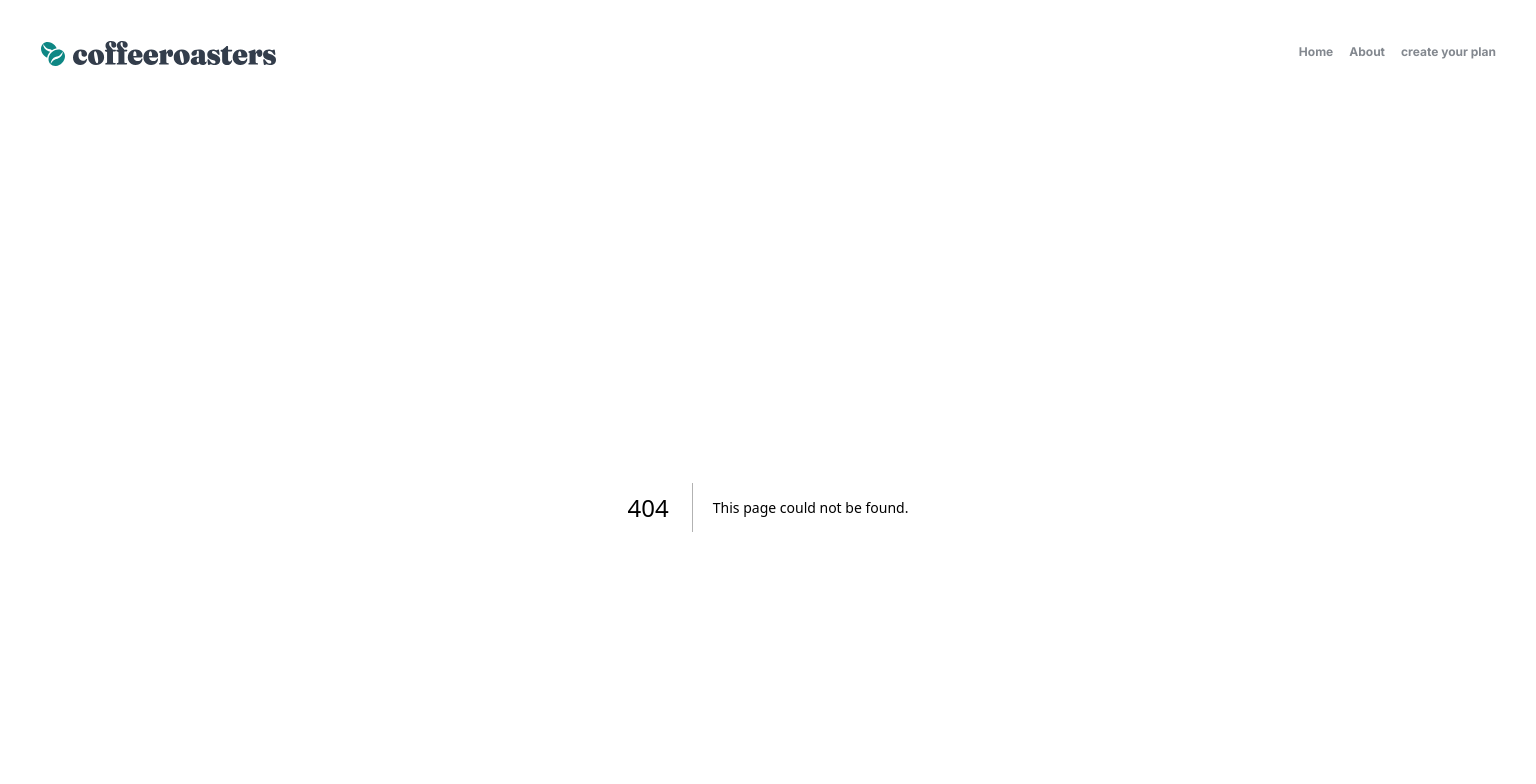
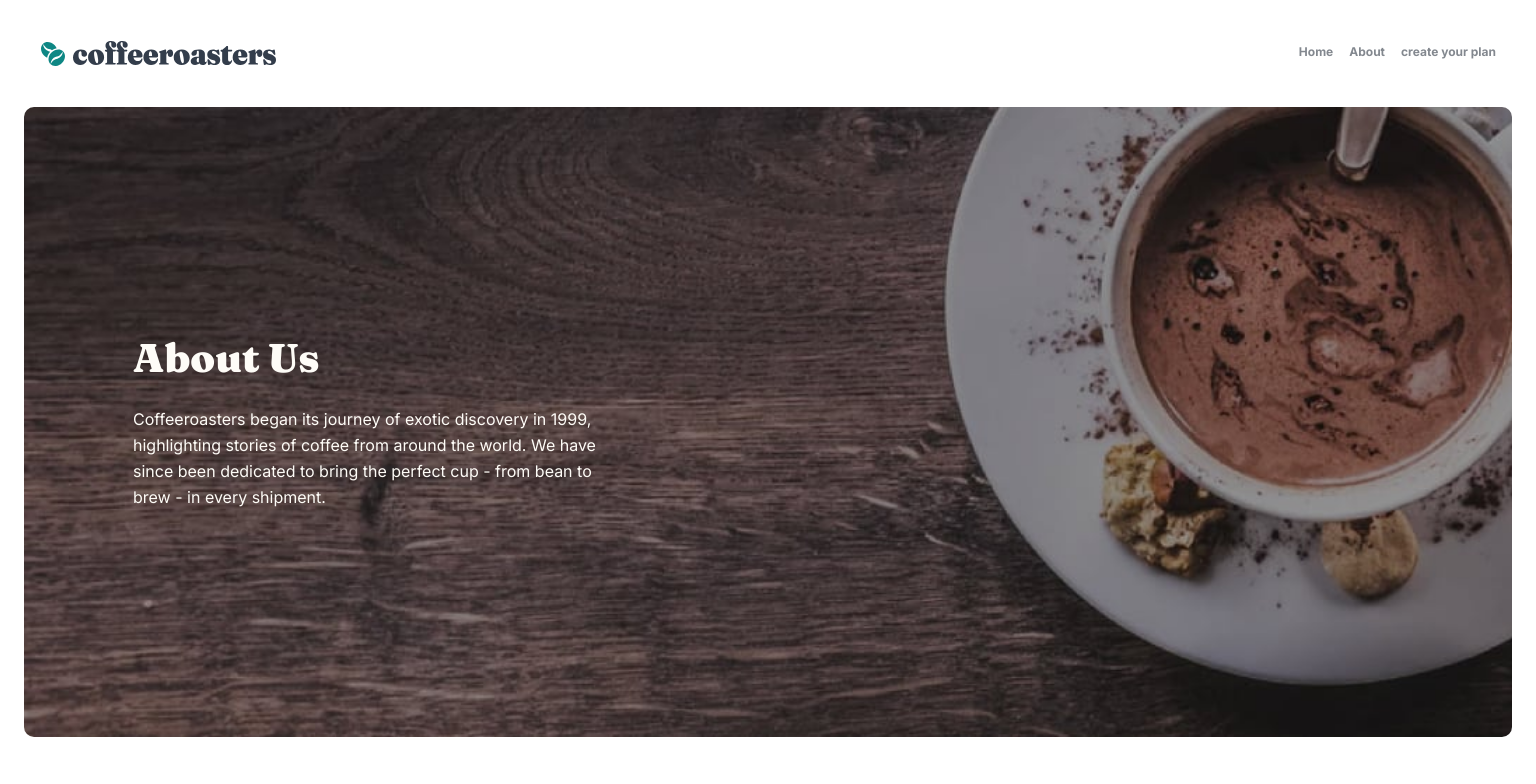
Before and after one commit to dors001/coffeeroaster-subscription-site, a Next.js app: page /about in a window 1536 px wide. Before the commit this address had no page. Shown: the top 784 px of the page. Built offline with nearby package versions, Linux system fonts and the light colour scheme.

Commit message:
Implement about us banner

```diff
--- /dev/null
+++ b/app/about/components/banner.tsx
@@ -0,0 +1,23 @@
+import React from "react";
+
+const AboutBanner = () => {
+  return (
+    <>
+      <div className="about-banner-container">
+        <div className="banner-text-container">
+            <h2 className="about-banner-title heading text-primary-text-color text-center">
+              About Us
+            </h2>
+            <p className="about-banner-body body-text text-primary-text-color text-center mt-6">
+              Coffeeroasters began its journey of exotic discovery in 1999,
+              highlighting stories of coffee from around the world. We have since
+              been dedicated to bring the perfect cup - from bean to brew - in every
+              shipment.
+            </p>
+        </div>
+      </div>
+    </>
+  );
+};
+
+export default AboutBanner;
--- /dev/null
+++ b/app/about/page.tsx
@@ -0,0 +1,12 @@
+import React from "react";
+import AboutBanner from "./components/banner";
+
+const AboutPage = () => {
+  return (
+    <>
+      <AboutBanner/>
+    </>
+  );
+};
+
+export default AboutPage;
--- a/app/globals.css
+++ b/app/globals.css
@@ -473,3 +473,43 @@ h4 {
     padding-top: 7px;
   }
 }
+
+.about-banner-container {
+  background-image: url("/assets/about/mobile/image-hero-whitecup.jpg");
+  background-size: cover;
+  margin: auto 24px;
+  padding: 90px 24px;
+  border-radius: 10px;
+}
+
+@media screen and (min-width: 768px) {
+  .about-banner-container {
+    background-image: url("/assets/about/tablet/image-hero-whitecup.jpg");
+    background-size: cover;
+  }
+
+  .about-banner-title, .about-banner-body {
+    text-align: left;
+  }
+
+  .banner-text-container {
+    width: 56vw;
+  }
+}
+
+@media screen and (min-width: 1440px) {
+  .about-banner-container {
+    background-image: url("/assets/about/desktop/image-hero-whitecup.jpg");
+    background-size: cover;
+  }
+
+  .banner-text-container {
+    margin: 137px 85px;
+    width: 32vw;
+  }
+
+  .about-banner-body {
+    font-size: 16px;
+    line-height: 26px;
+  }
+}
```
